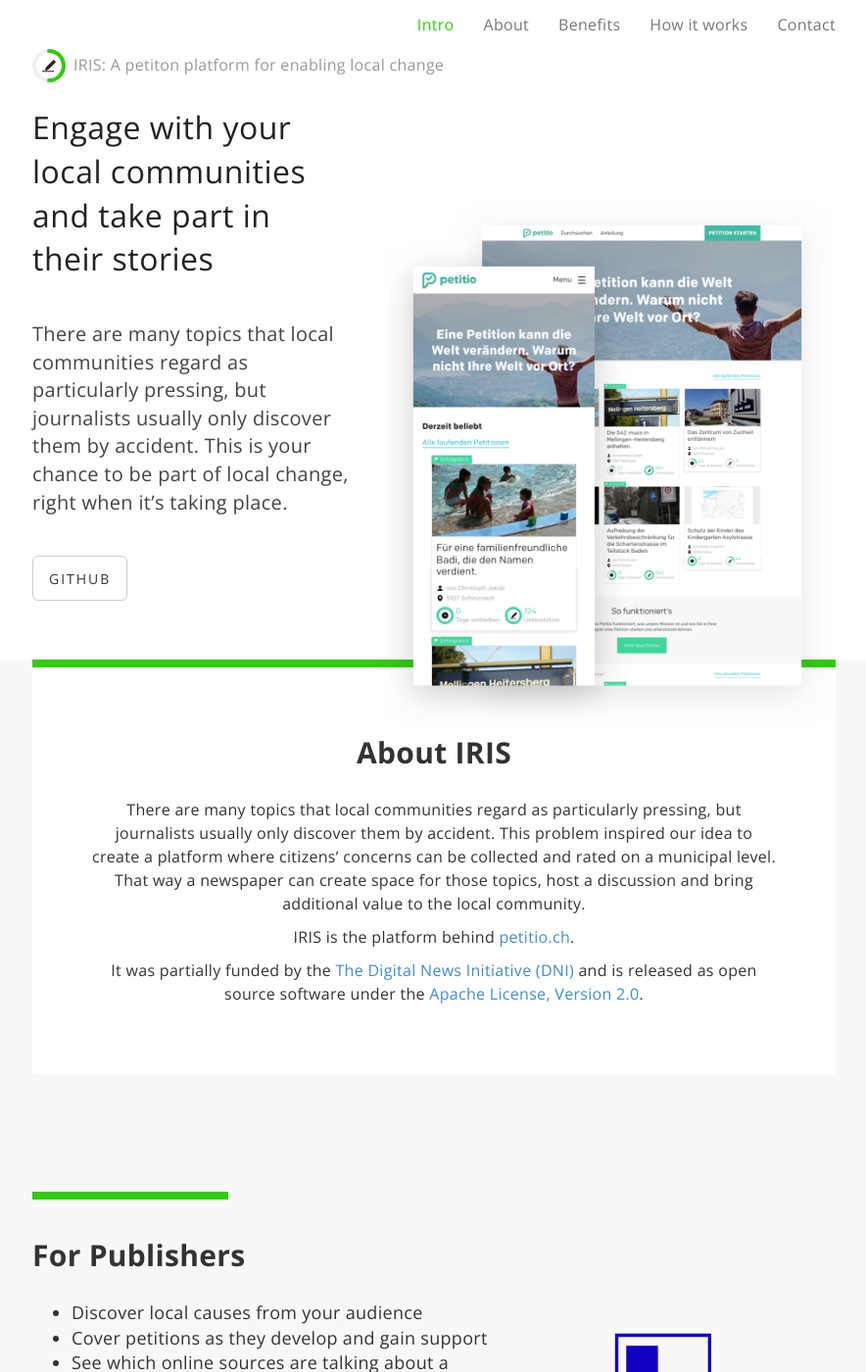
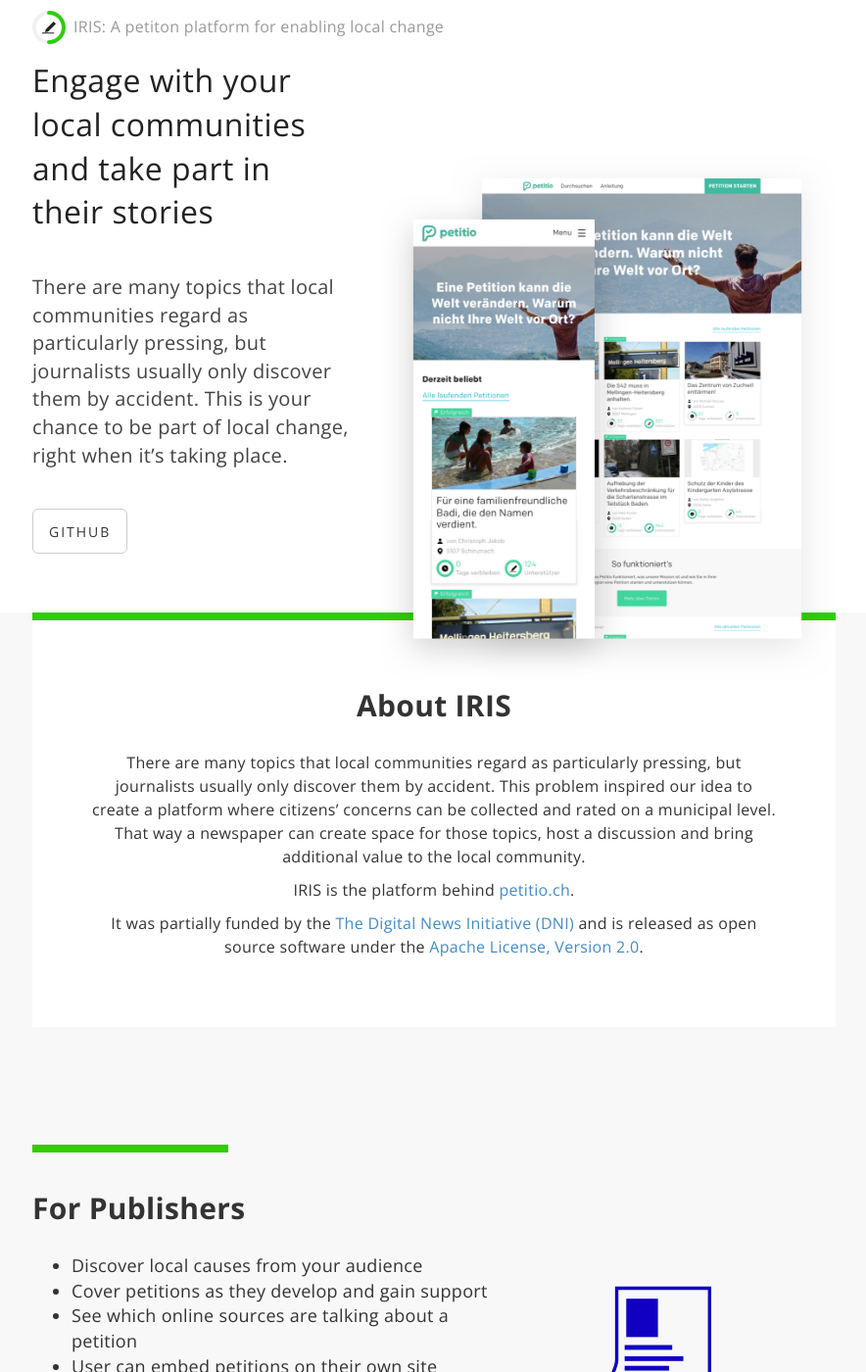
Before and after one commit to iris-dni/iris-landing-page, a Jekyll site: the page built from index.html, in a window 1280 px wide and 1400 px high. Shown: the whole window at 98% size, without its empty margins (197-1081 px from the left). Built offline with Jekyll 4.4.1, drawn with Linux system fonts in a browser that asks for light colours.

Commit message:
Moves brand-line back to header, removes menu – following design review

```diff
--- a/_includes/header.html
+++ b/_includes/header.html
@@ -1,36 +1,18 @@
-<!-- Navigation -->
-<nav class="navbar navbar-default navbar-fixed-top" role="navigation">
+<div class="navbar-fixed-top">
   <div class="container">
-    <!-- Brand and toggle get grouped for better mobile display -->
-    <div class="navbar-header page-scroll">
-      <button type="button" class="navbar-toggle" data-toggle="collapse" data-target="#bs-example-navbar-collapse-1">
-        <span class="sr-only">Toggle navigation</span>
-        <span class="icon-bar"></span>
-        <span class="icon-bar"></span>
-        <span class="icon-bar"></span>
-      </button>
+    <div class="brand-line">
+      <svg xmlns="http://www.w3.org/2000/svg" width="34" height="34" viewBox="0 0 34 34" class="brand-line__logo">
+        <g fill="none" fill-rule="evenodd">
+            <path d="M0 0h315v34H0z"/>
+            <path fill="#F1F1F1" fill-rule="nonzero" d="M17 34C7.611 34 0 26.389 0 17S7.611 0 17 0s17 7.611 17 17-7.611 17-17 17zm0-4c7.18 0 13-5.82 13-13S24.18 4 17 4 4 9.82 4 17s5.82 13 13 13z"/>
+            <path fill="#2FCD0C" fill-rule="nonzero" d="M17 34c9.389 0 17-7.611 17-17S26.389 0 17 0a2 2 0 1 0 0 4c7.18 0 13 5.82 13 13s-5.82 13-13 13a2 2 0 1 0 0 4z"/>
+            <g fill="#222">
+                <path d="M12.987 22.012l.649-3.123 8.013-8.014 2.475 2.475-8.014 8.014zM10 22.25h12.25v1H10z"/>
+            </g>
+        </g>
+      </svg>
+      <h1 class="brand-line__title">{{ page.title }}:
+      {{ page.subTitle }}</h1>
     </div>
-    <!-- Collect the nav links, forms, and other content for toggling -->
-    <div class="collapse navbar-collapse" id="bs-example-navbar-collapse-1">
-      <ul class="nav navbar-nav navbar-right">
-        <li>
-          <a class="page-scroll" href="#intro">Intro</a>
-        </li>
-        <li>
-          <a class="page-scroll" href="#about">About</a>
-        </li>
-        <li>
-          <a class="page-scroll" href="#benefits">Benefits</a>
-        </li>
-        <li>
-          <a class="page-scroll" href="#howTo">How it works</a>
-        </li>
-        <li>
-          <a class="page-scroll" href="#contact">Contact</a>
-        </li>
-      </ul>
-    </div>
-    <!-- /.navbar-collapse -->
   </div>
-  <!-- /.container -->
-</nav>
+</div>
--- a/_includes/hero.html
+++ b/_includes/hero.html
@@ -5,20 +5,6 @@
     <div class="container">
 
       <div class="row">
-        <div class="hero__brand col-md-10">
-          <svg xmlns="http://www.w3.org/2000/svg" width="34" height="34" viewBox="0 0 34 34" class="hero__logo">
-            <g fill="none" fill-rule="evenodd">
-                <path d="M0 0h315v34H0z"/>
-                <path fill="#F1F1F1" fill-rule="nonzero" d="M17 34C7.611 34 0 26.389 0 17S7.611 0 17 0s17 7.611 17 17-7.611 17-17 17zm0-4c7.18 0 13-5.82 13-13S24.18 4 17 4 4 9.82 4 17s5.82 13 13 13z"/>
-                <path fill="#2FCD0C" fill-rule="nonzero" d="M17 34c9.389 0 17-7.611 17-17S26.389 0 17 0a2 2 0 1 0 0 4c7.18 0 13 5.82 13 13s-5.82 13-13 13a2 2 0 1 0 0 4z"/>
-                <g fill="#222">
-                    <path d="M12.987 22.012l.649-3.123 8.013-8.014 2.475 2.475-8.014 8.014zM10 22.25h12.25v1H10z"/>
-                </g>
-            </g>
-          </svg>
-          <h1 class="hero__title">{{ page.title }}:
-          {{ page.subTitle }}</h1>
-        </div>
         <div class="col-md-5">
           <div>
             <h2 class="hero__headline">Engage with your local communities and take part in their stories</h2>
--- a/css/landing-page.css
+++ b/css/landing-page.css
@@ -47,30 +47,16 @@
  * NAVBAR OVERWRITES
  */
 
-.navbar-default {
+.navbar-fixed-top {
   background-color: #ffffff;
-  border: 0;
 }
 
-  .navbar-default .navbar-brand {
-    color: #1100c4;
-    font-size: 26px;
-    font-weight: bold;
-  }
 
-  .navbar-default .navbar-nav > .active > a,
-  .navbar-default .navbar-nav > .active > a:hover,
-  .navbar-default .navbar-nav >.active > a:focus {
-    background-color: transparent;
-    color: #2fcd0c;
-  }
+/**********************************
+ * CUSTOM MODULES – NOT BOOTSTRAP
+ *********************************/
 
-  @media (min-width: 768px) {
-    .navbar-nav > li > a {
-      padding-bottom: 5px;
-    }
-  }
-
+/*********************************/
 .social-button-icon {
   display: inline-block;
   width: 1em;
@@ -84,10 +70,6 @@
     height: 100%;
   }
 
-/**********************************
- * CUSTOM MODULES – NOT BOOTSTRAP
- *********************************/
-
 /*********************************/
 .content-container {
   display: flex;
@@ -95,30 +77,33 @@
   align-items: center;
 }
 
+
 /*********************************/
-.hero {
-  color: #222222;
-  padding-top: 50px; /* If you're making other pages, make sure there is 50px of padding to make sure the navbar doesn't overlap content! */
-  padding-bottom: 50px;
+.brand-line {
+  display: flex;
+  align-items: center;
+  margin-top: 0.7em;
+  margin-bottom: 0.6em;
 }
 
-  .hero__brand {
-    display: flex;
-    align-items: center;
-    margin-bottom: 1.5em;
-  }
-
-  .hero__logo {
+  .brand-line__logo {
     flex-shrink: 0;
     margin-right: 0.5em;
   }
 
-  .hero__title {
+  .brand-line__title {
     font-size: 1rem;
     font-weight: normal;
     color: #999999;
     margin: 0;
   }
+
+/*********************************/
+.hero {
+  color: #222222;
+  padding-top: 60px; /* If you're making other pages, make sure there is 50px of padding to make sure the navbar doesn't overlap content! */
+  padding-bottom: 50px;
+}
 
   .hero__headline {
     margin: 0 0 0.5em 0;
--- a/js/landing-page.js
+++ b/js/landing-page.js
@@ -7,16 +7,6 @@
         }, 1500, 'easeInOutExpo');
         event.preventDefault();
     });
-});
-
-// Highlight the top nav as scrolling occurs
-$('body').scrollspy({
-    target: '.navbar-fixed-top'
-})
-
-// Closes the Responsive Menu on Menu Item Click
-$('.navbar-collapse ul li a').click(function() {
-    $('.navbar-toggle:visible').click();
 });
 
 $('div.modal').on('show.bs.modal', function() {
```
